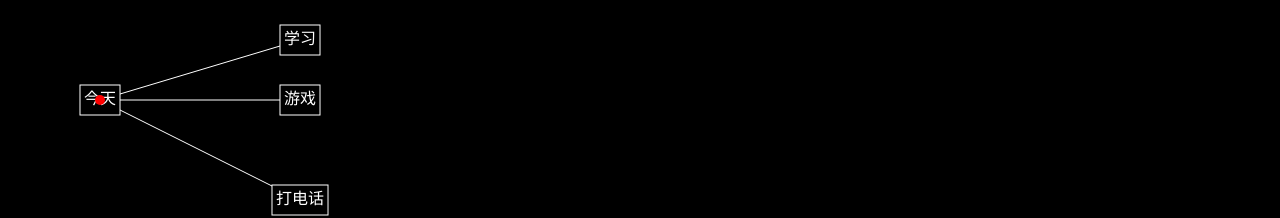
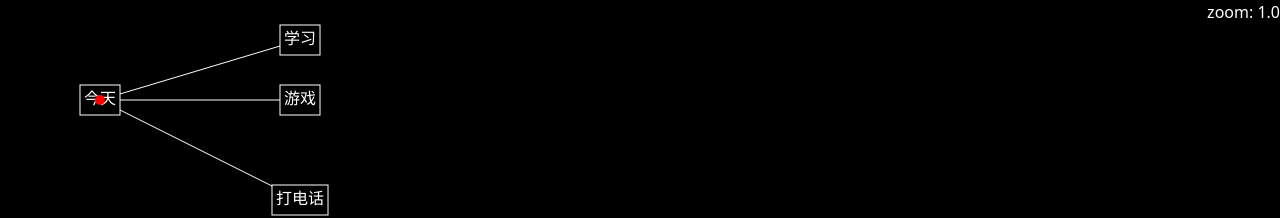
Before and after one commit to vikim294/vnotes, a React (Vite) app: page / in a window 1280 px wide. Shown: the top 218 px of the page. Built offline with nearby package versions, Linux system fonts and the light colour scheme.

Commit message:
feat: zoom

```diff
--- a/src/App.tsx
+++ b/src/App.tsx
@@ -129,7 +129,13 @@ const NoteTree = ({ flatTree }: NoteTreeProps) => {
 
 function App() {
   const [paperSize, setPaperSize] = useState({ width: 0, height: 0 });
-  const [viewport, setViewport] = useState({ x: 0, y: 0, zoom: 1 });
+  const [viewport, setViewport] = useState({
+    x: 0,
+    y: 0,
+    width: 0,
+    height: 0,
+    zoom: 1,
+  });
   const paperRef = useRef<SVGSVGElement>(null);
   const panningInfo = useRef({
     isPanning: false,
@@ -142,14 +148,24 @@ function App() {
       setPaperSize({ width: window.innerWidth, height: window.innerHeight });
     };
 
+    const updateViewport = () => {
+      setViewport((prev) => ({
+        ...prev,
+        width: window.innerWidth,
+        height: window.innerHeight,
+      }));
+    };
+
     window.addEventListener("resize", updatePaperSize);
     updatePaperSize();
+    updateViewport();
 
     return () => {
       window.removeEventListener("resize", updatePaperSize);
     };
   }, []);
 
+  // panning
   useEffect(() => {
     const paperEl = paperRef.current;
 
@@ -173,9 +189,9 @@ function App() {
       panningInfo.current.startY = e.clientY;
 
       setViewport((prev) => ({
+        ...prev,
         x: prev.x + -deltaX,
         y: prev.y + -deltaY,
-        zoom: prev.zoom,
       }));
     };
 
@@ -206,9 +222,9 @@ function App() {
       panningInfo.current.startY = e.touches[0].clientY;
 
       setViewport((prev) => ({
+        ...prev,
         x: prev.x + -deltaX,
         y: prev.y + -deltaY,
-        zoom: prev.zoom,
       }));
     };
 
@@ -218,22 +234,21 @@ function App() {
       }
     };
 
-    if (paperEl) {
-      // pc
-      paperEl.addEventListener("mousedown", onMousedown);
+    // --- pc
+    // panning
+    paperEl?.addEventListener("mousedown", onMousedown);
     // attach move/up to window so releasing the mouse outside the svg stops panning
     window.addEventListener("mousemove", onMousemove);
     window.addEventListener("mouseup", onMouseup);
 
-      // mobile
+    // --- mobile
     // https://javascript.info/default-browser-action#the-passive-handler-option
     // The optional passive: true option of addEventListener signals the browser that the handler is not going to call preventDefault().
     // For some browsers (Firefox, Chrome), passive is true by default for touchstart and touchmove events.
     // passive: false 使得 e.preventDefault() 能够生效
-      paperEl.addEventListener("touchstart", onTouchstart, { passive: false });
+    paperEl?.addEventListener("touchstart", onTouchstart, { passive: false });
     window.addEventListener("touchmove", onTouchmove, { passive: false });
     window.addEventListener("touchend", onTouchend);
-    }
 
     return () => {
       // pc
@@ -248,18 +263,56 @@ function App() {
     };
   }, []);
 
+  // zooming
+  useEffect(() => {
+    const paperEl = paperRef.current;
+
+    const onWheel = (e: WheelEvent) => {
+      // console.log(e);
+
+      let newZoom = viewport.zoom;
+
+      if (e.deltaY < 0) {
+        // up -> zoom in
+        newZoom /= 1.1;
+      } else if (e.deltaY > 0) {
+        // down -> zoom out
+        newZoom *= 1.1;
+      }
+
+      // console.log(newZoom)
+
+      setViewport((prev) => ({
+        ...prev,
+        width: paperSize.width * newZoom,
+        height: paperSize.height * newZoom,
+        zoom: newZoom,
+      }));
+    };
+
+    paperEl?.addEventListener("wheel", onWheel);
+
+    return () => {
+      // zooming
+      paperEl?.removeEventListener("wheel", onWheel);
+    };
+  }, [viewport.zoom, paperSize]);
+
   return (
     <div className="h-screen bg-black">
       <svg
         ref={paperRef}
         width={paperSize.width}
         height={paperSize.height}
-        viewBox={`${viewport.x} ${viewport.y} ${paperSize.width} ${paperSize.height}`}
+        viewBox={`${viewport.x} ${viewport.y} ${viewport.width} ${viewport.height}`}
       >
         <NoteTree flatTree={flatTree} />
 
         {createCircle(100, 100, 5)}
       </svg>
+      <div className="fixed right-0 top-0 text-white">
+        zoom: {viewport.zoom.toFixed(1)}
+      </div>
     </div>
   );
 }
```
Lines whose indentation alone changed are shown as unchanged.
